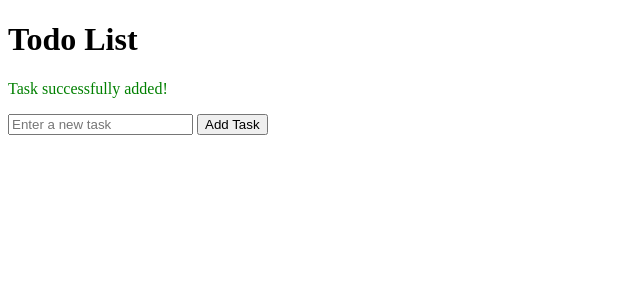
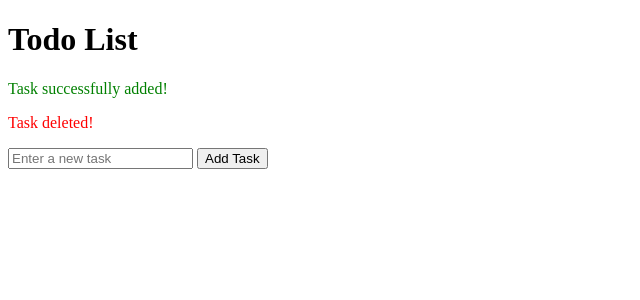
Before and after one commit to CindyLeochico/PHP-Applications, a PHP site: page /index.php in a window 1280 px wide. Shown: the top 300 px of the page, without its empty margins (0-640 px from the left). Run offline with PHP 8.4, Linux system fonts and the light colour scheme; the visitor is signed in with stand-in values (Sample User, id 1); data that the repository does not hold is empty.

Commit message:
add delete message functionality in task view

```diff
--- a/todo/view/TaskView.php
+++ b/todo/view/TaskView.php
@@ -21,7 +21,9 @@ if (session_status() == PHP_SESSION_NONE) {
         .unsuccess-message {
             color: red;
         }
-
+        .delete-message {
+            color: red;
+        }
     </style>
 </head>
 <body>
@@ -33,6 +35,12 @@ if (session_status() == PHP_SESSION_NONE) {
     <?php elseif (isset($_SESSION['task_added']) && !$_SESSION['task_added']): ?>
         <p class="unsuccess-message">Failed to add task!</p>
         <?php unset($_SESSION['task_added']); ?>
+    <?php endif; ?>
+
+    <?php if (isset($_SESSION['task_deleted']) && $_SESSION['task_deleted']): ?>
+        <p class="delete-message">Task deleted!</p>
+        <?php unset($_SESSION['task_deleted']); ?>
+
     <?php endif; ?>
 
     <form method="POST">
```
Also changed, not shown: todo/controller/TaskController.php (+6 -6 lines), 1 other file.
